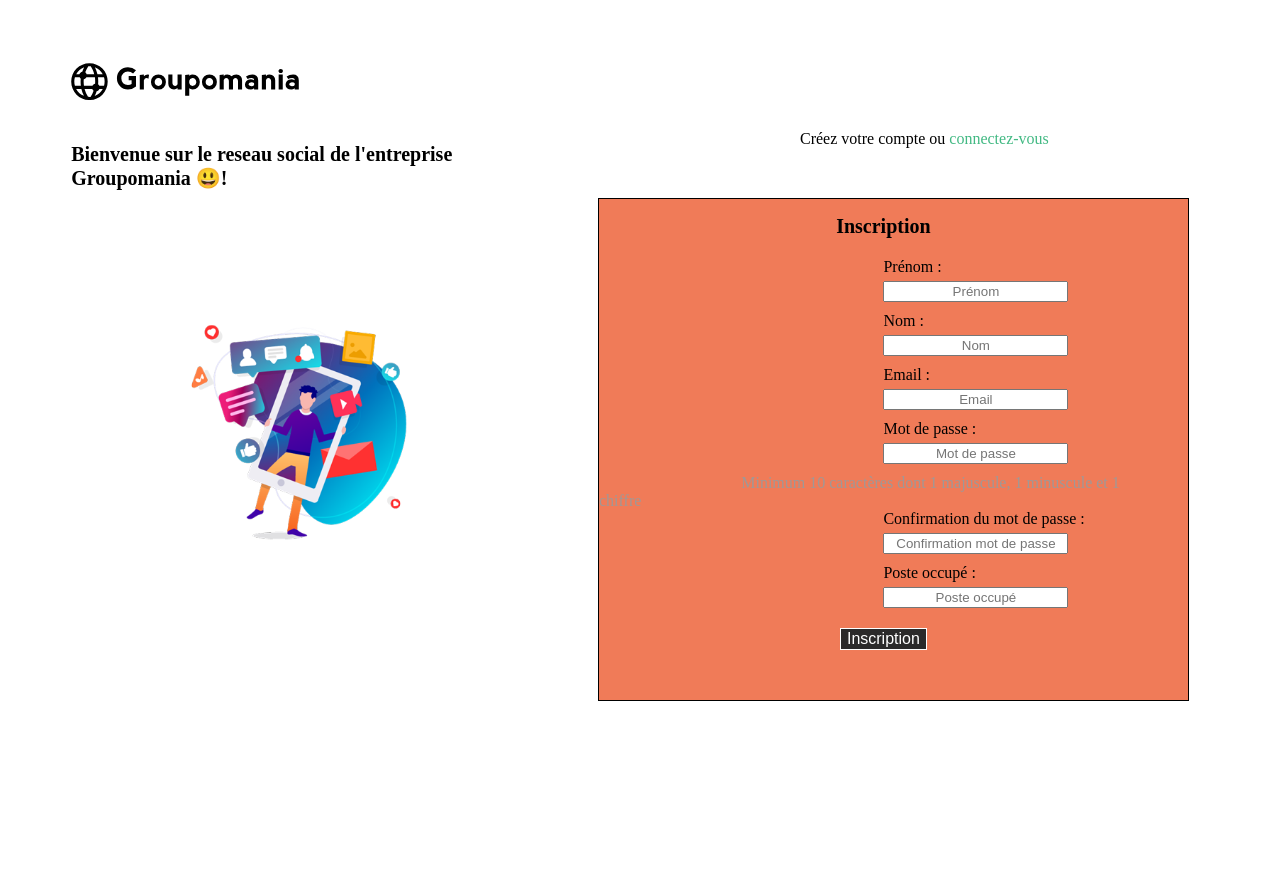
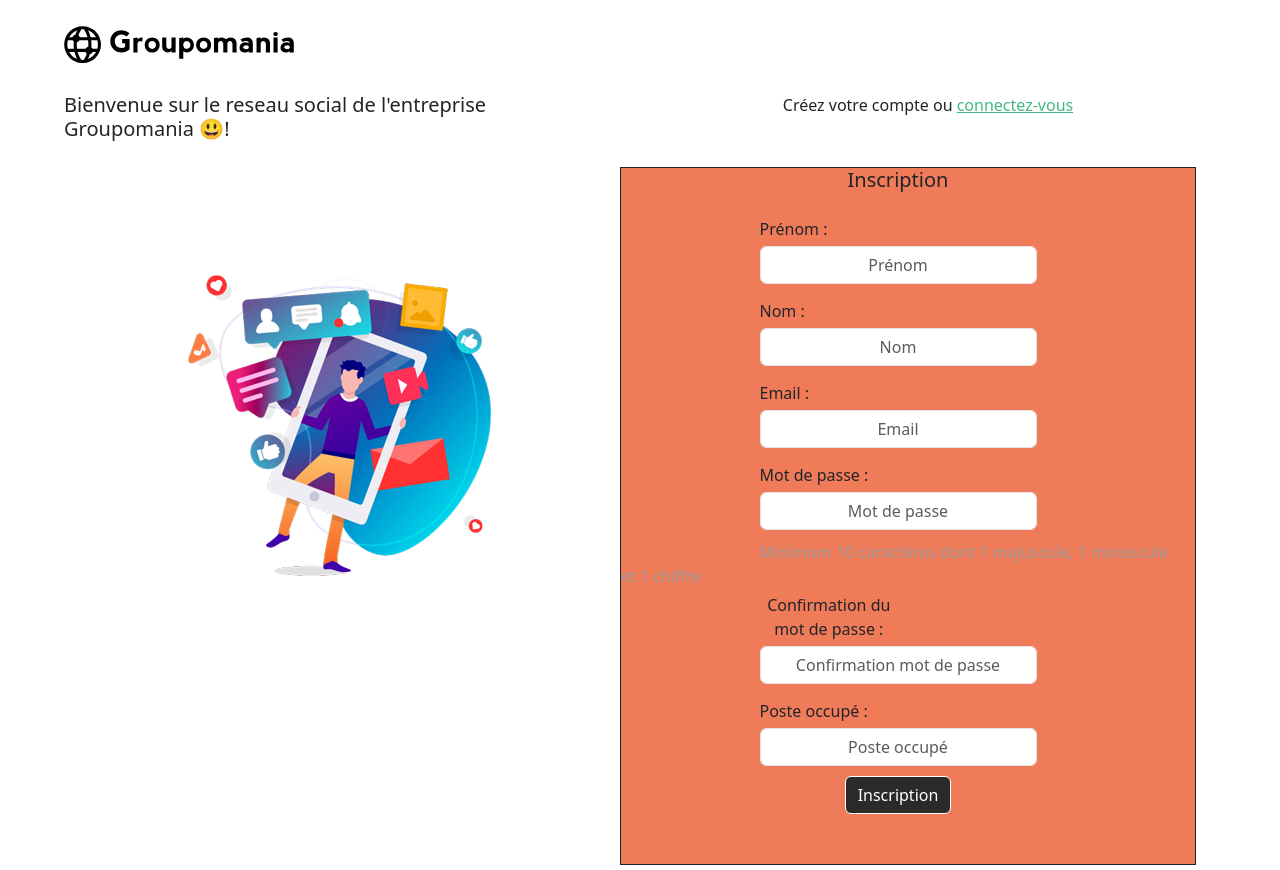
Before and after one commit to Marinebedouret/Groupomania_7_29062021, a Vue app in the folder frontend/groupomania-front-end/: page /accueil in a window 1280 px wide. Before the commit the page ends 800 px from the top, so only its background shows below. Built offline with nearby package versions, Linux system fonts and the light colour scheme.

Commit message:
Add files via upload

```diff
--- a/frontend/groupomania-front-end/src/App.vue
+++ b/frontend/groupomania-front-end/src/App.vue
@@ -6,7 +6,7 @@
 
 <style lang="scss">
 #app {
-  margin-top: 5%;
+  margin-top: 2%;
   margin-right: 5%;
   margin-left: 5%;
 }
@@ -14,10 +14,5 @@
 a {
   text-decoration: none;
   }
-.home{
-  img {
-    width: 20%;
-    float: none;
-    }
-}
+
 </style>
--- a/frontend/groupomania-front-end/src/main.js
+++ b/frontend/groupomania-front-end/src/main.js
@@ -2,6 +2,8 @@
 import App from './App.vue'
 import router from './router'
 import store from './store'
+import 'bootstrap'
+import 'bootstrap/dist/css/bootstrap.min.css'
 
 Vue.config.productionTip = false
 
```
